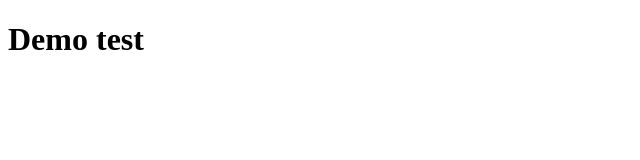
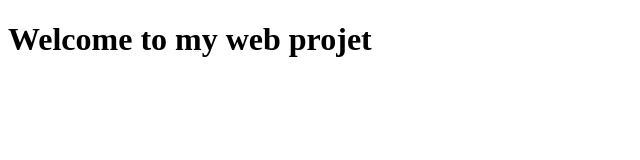
Before and after one commit to Eric-Ferole/my-project, a plain HTML site: page index.html in a window 1280 px wide. Shown: the whole page, without its empty margins (0-640 px from the left). Drawn offline with Linux system fonts and the light colour scheme.

Commit message:
change to h1

```diff
--- a/index.html
+++ b/index.html
@@ -4,6 +4,6 @@
   <title>My project</title>
 </head>
 <body>
-<h1>Demo test</h1>
+<h1>Welcome to my web projet</h1>
 </body>
 </html>
```
